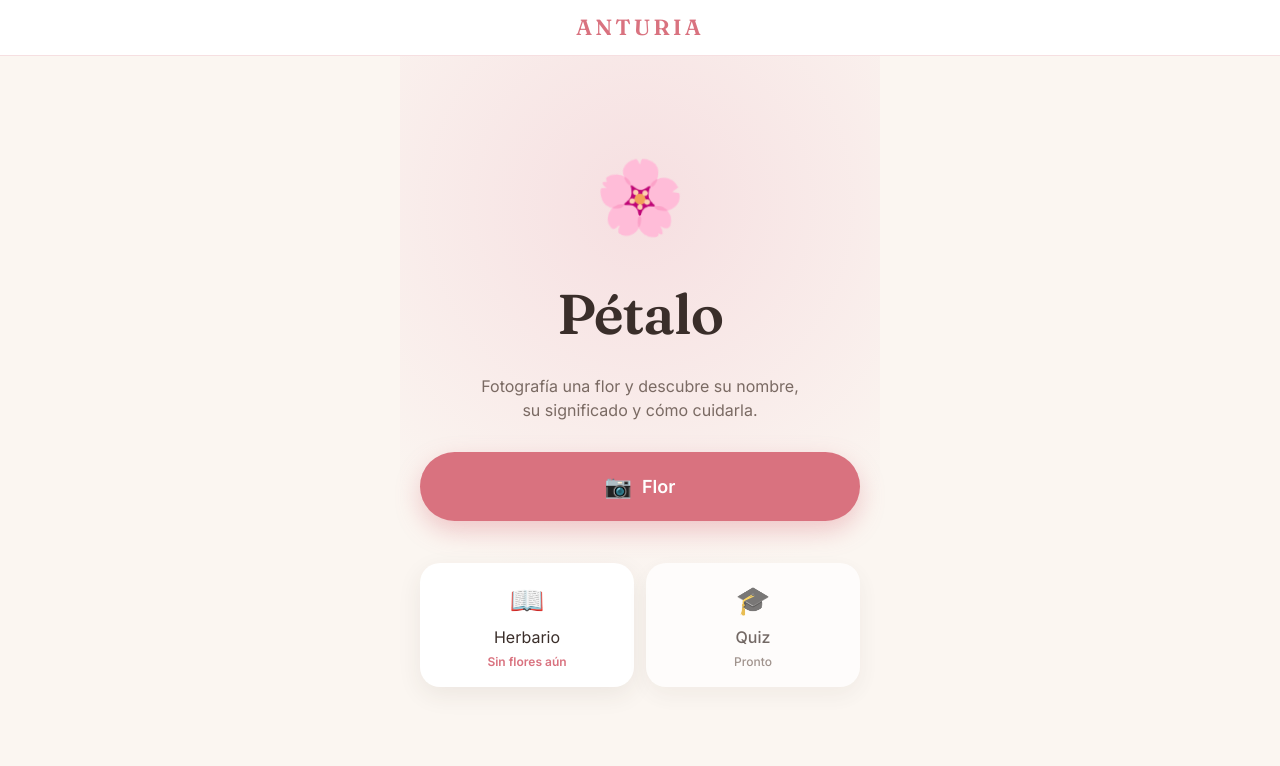
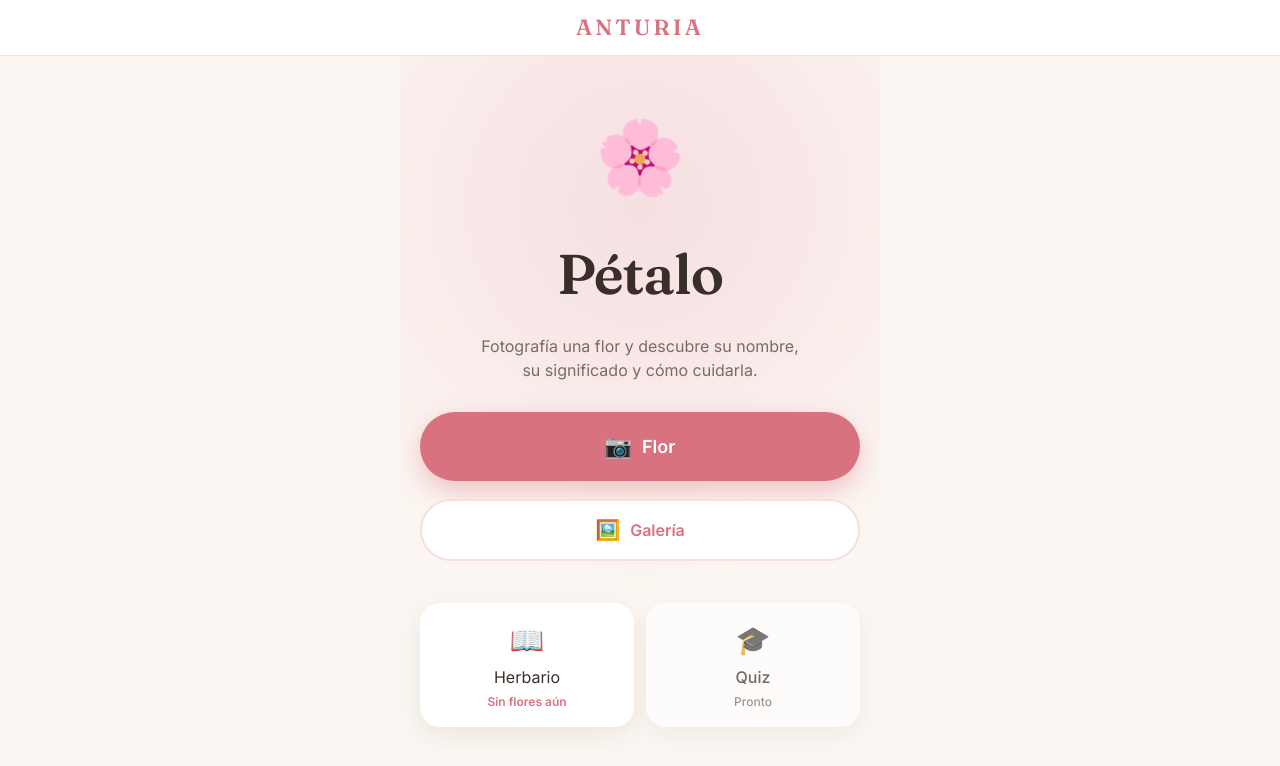
Before and after one commit to GonzaloV12/anturia, a plain HTML site: page index.html in a window 1280 px wide. Drawn offline with Linux system fonts and the light colour scheme.

Commit message:
Agregar botón «Galería» para identificar flores desde fotos guardadas
- Nuevo botón secundario que abre la galería (sin capture)
- Cámara y galería comparten la función procesarFoto

Co-Authored-By: Claude Opus 5.5 <noreply@anthropic.com>
Claude-Session: https://claude.ai/code/session_011XvFC24dXEZYhds3qZKgs3

```diff
--- a/app.js
+++ b/app.js
@@ -35,6 +35,7 @@ const pantallas = {
   herbario: document.getElementById("pantalla-herbario"),
 };
 const entradaCamara = document.getElementById("entrada-camara");
+const entradaGaleria = document.getElementById("entrada-galeria");
 const botonVolver = document.getElementById("boton-volver");
 const botonHerbario = document.getElementById("boton-herbario");
 const botonVolverHerbario = document.getElementById("boton-volver-herbario");
@@ -348,11 +349,11 @@ async function identificar(fotoParaClaude) {
 // ============================================================
 // 6. BOTONES
 // ============================================================
-// Cuando ella toma una foto con la cámara...
-entradaCamara.addEventListener("change", async () => {
-  const archivo = entradaCamara.files[0];
+// Lo que pasa con una foto, venga de la cámara o de la galería.
+async function procesarFoto(entrada) {
+  const archivo = entrada.files[0];
   if (!archivo) return; // si canceló, no hacemos nada
-  entradaCamara.value = ""; // permite tomar otra foto después
+  entrada.value = ""; // permite elegir otra foto después
   fotoFlor.src = URL.createObjectURL(archivo);
   volverA = "inicio";
   accionesFicha.innerHTML = "";
@@ -394,7 +395,11 @@ entradaCamara.addEventListener("change", async () => {
   } catch (error) {
     mostrarError(error.message || "Revisa tu conexión a internet e intenta de nuevo.");
   }
-});
+}
+
+// Los dos botones usan la misma función.
+entradaCamara.addEventListener("change", () => procesarFoto(entradaCamara));
+entradaGaleria.addEventListener("change", () => procesarFoto(entradaGaleria));
 
 // "Volver" desde la ficha: regresa al inicio o al herbario, según de dónde vino.
 botonVolver.addEventListener("click", () => {
--- a/estilos.css
+++ b/estilos.css
@@ -95,6 +95,26 @@ body {
 }
 .boton-camara:active { transform: scale(0.97); }
 .boton-camara .icono { font-size: 22px; }
+
+/* Botón de la galería: secundario, con borde en vez de relleno */
+.boton-galeria {
+  display: flex;
+  align-items: center;
+  justify-content: center;
+  gap: 10px;
+  width: 100%;
+  padding: 14px;
+  border-radius: 999px;
+  background: var(--blanco);
+  border: 2px solid var(--rosa-claro);
+  color: var(--rosa);
+  font-weight: 600;
+  font-size: 16px;
+  cursor: pointer;
+  transition: transform 0.15s;
+}
+.boton-galeria:active { transform: scale(0.97); }
+.boton-galeria .icono { font-size: 20px; }
 
 .boton-secundario, .boton-volver {
   background: none;
--- a/index.html
+++ b/index.html
@@ -34,6 +34,14 @@
       <span class="icono" aria-hidden="true">📷</span>
       <span>Flor</span>
       <input id="entrada-camara" type="file" accept="image/*" capture="environment" hidden>
+    </label>
+
+    <!-- El botón de la galería: igual al de la cámara, pero SIN "capture",
+         así el celular deja elegir una foto ya guardada (o recibida por WhatsApp). -->
+    <label class="boton-galeria">
+      <span class="icono" aria-hidden="true">🖼️</span>
+      <span>Galería</span>
+      <input id="entrada-galeria" type="file" accept="image/*" hidden>
     </label>
 
     <!-- Accesos: el herbario ya funciona; el quiz viene después -->
```
